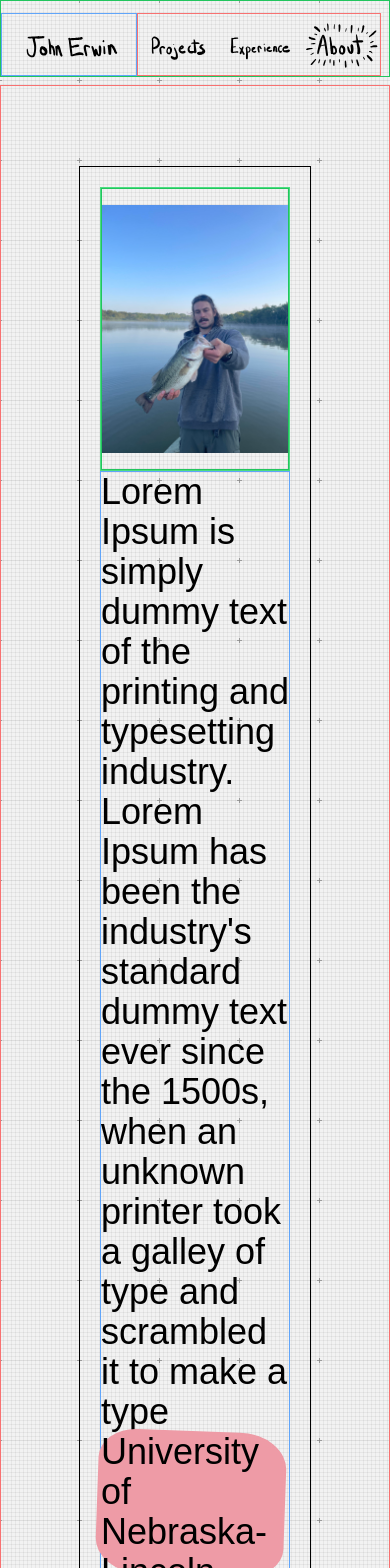
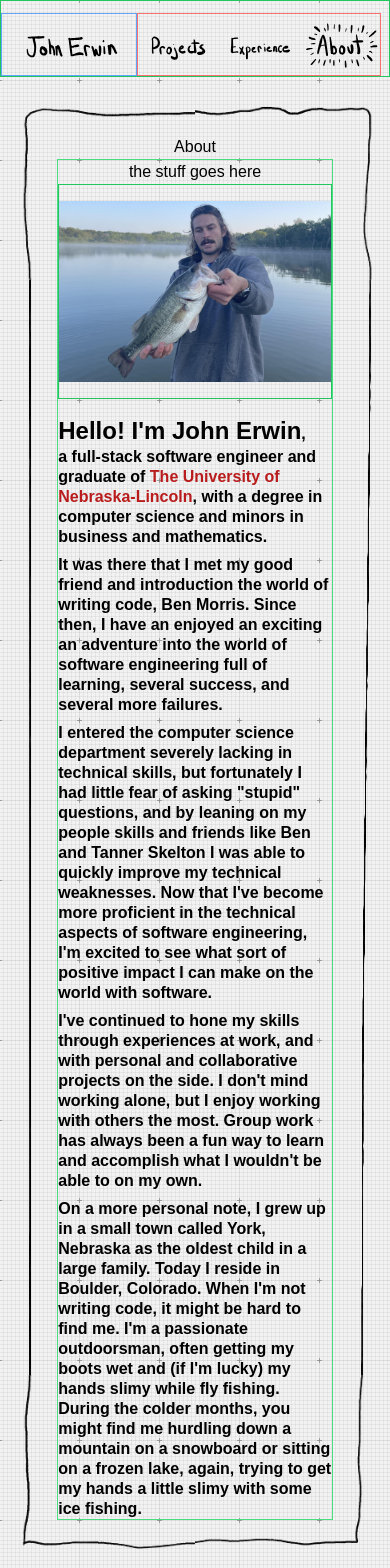
Before and after one commit to jerwin21/PersonalWebsiteV2, a Next.js app: page /about in a window 390 px wide. Shown: the top 1568 px of the page. Built offline with nearby package versions, Linux system fonts and the light colour scheme; a web font is replaced by a local one.

Commit message:
about page mobile first redesign

```diff
--- a/app/about/page.jsx
+++ b/app/about/page.jsx
@@ -2,27 +2,54 @@ import TapedImage from "@components/TapedImage";
 
 const About = () => {
   return (
-    <div className="flex flex-col items-center p-10 border border-red-400">
-      <div className="xl:grid xl:grid-cols-12 flex flex-col-reverse items-center max-w-screen-lg border border-black w-fit m-10 p-5">
-        <div className="xl:col-span-6 border  xl:lg:mt-20  border-blue-400 ">
-          <p className="text-4xl">
-            Lorem Ipsum is simply dummy text of the printing and typesetting
-            industry. Lorem Ipsum has been the industry's standard dummy text
-            ever since the 1500s, when an unknown printer took a galley of type
-            and scrambled it to make a type{" "}
-            <span className="red-highlight-container">
-              <span className="highlight"> University of Nebraska-Lincoln</span>
-            </span>{" "}
-            specimen book. It has survived not only five centuries, but also the
-            leap into electronic typesetting, remaining essentially unchanged.
-            It was popularised in the 1960s with the release of Letraset sheets
-            containing Lorem Ipsum passages, and more recently with desktop
-            publishing software like Aldus PageMaker including versions of Lorem
-            Ipsum.
+    <div className="hand-drawn-border flex flex-col items-center ">
+      About
+      <div className="flex flex-col items-center w-[95%] border border-green-400">
+        the stuff goes here
+        <TapedImage imageUrl={"/assets/johnAndBassWBackgroundLandscape.jpg"} />
+        <div className="flex flex-col text-md sm:text-lg leading-tight font-semibold mt-4 space-y-2">
+          <p>
+            <span className="text-2xl">Hello! I'm John Erwin</span>, <br /> a
+            full-stack software engineer and graduate of{" "}
+            <span className="text-red-700">
+              The University of Nebraska-Lincoln
+            </span>
+            , with a degree in computer science and minors in business and
+            mathematics.
           </p>
-        </div>
-        <div className="col-span-6 sm:max-w-screen-sm self-start  border border-green-400">
-          <TapedImage imageUrl="/assets/JohnAndBassWBackground.jpg" />
+
+          <p>
+            It was there that I met my good friend and introduction the world of
+            writing code, Ben Morris. Since then, I have an enjoyed an exciting
+            an adventure into the world of software engineering full of
+            learning, several success, and several more failures.
+          </p>
+          <p>
+            I entered the computer science department severely lacking in
+            technical skills, but fortunately I had little fear of asking
+            "stupid" questions, and by leaning on my people skills and friends
+            like Ben and Tanner Skelton I was able to quickly improve my
+            technical weaknesses. Now that I've become more proficient in the
+            technical aspects of software engineering, I'm excited to see what
+            sort of positive impact I can make on the world with software.
+          </p>
+          <p>
+            I've continued to hone my skills through experiences at work, and
+            with personal and collaborative projects on the side. I don't mind
+            working alone, but I enjoy working with others the most. Group work
+            has always been a fun way to learn and accomplish what I wouldn't be
+            able to on my own.
+          </p>
+          <p>
+            On a more personal note, I grew up in a small town called York,
+            Nebraska as the oldest child in a large family. Today I reside in
+            Boulder, Colorado. When I'm not writing code, it might be hard to
+            find me. I'm a passionate outdoorsman, often getting my boots wet
+            and (if I'm lucky) my hands slimy while fly fishing. During the
+            colder months, you might find me hurdling down a mountain on a
+            snowboard or sitting on a frozen lake, again, trying to get my hands
+            a little slimy with some ice fishing.
+          </p>
         </div>
       </div>
     </div>
```
Also changed, not shown: public/assets/johnAndBassWBackgroundLandscape.jpg (added), public/assets/johnAndBassWBackgroundPortrait.jpg (added).
